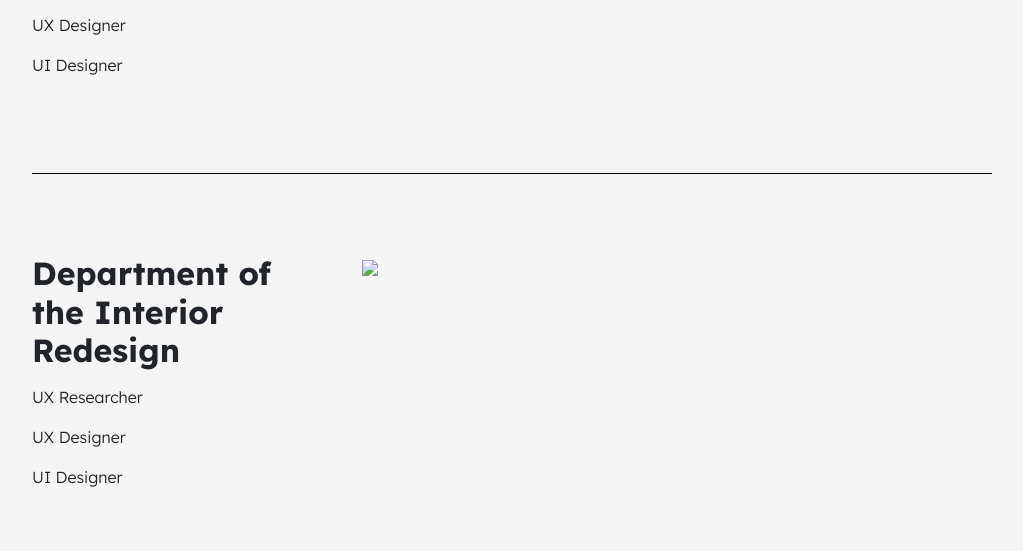
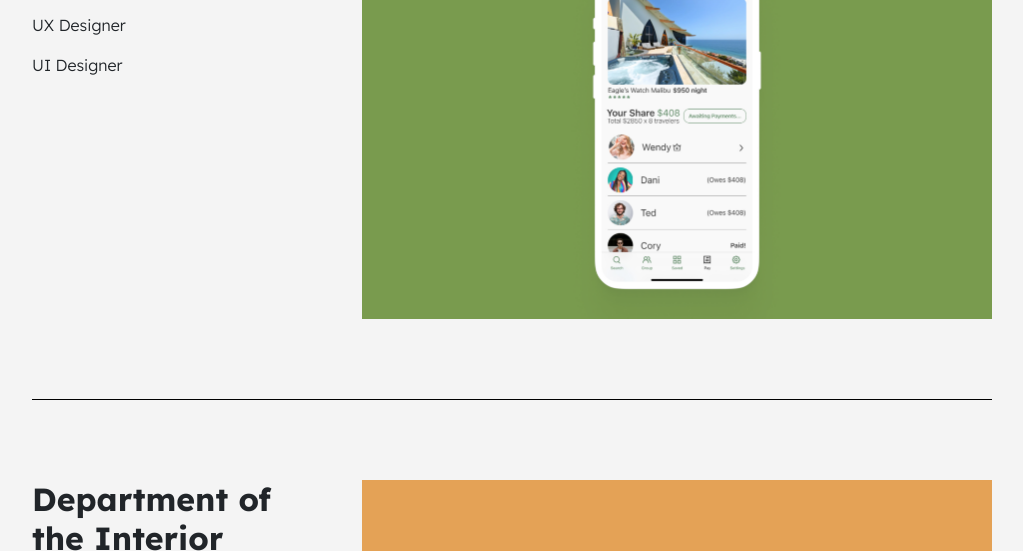
Before and after one commit to AlexGoodlett/UX_UI_HW_17, a plain HTML site: page index.HTML in a window 1280 px wide. Shown: the part 541-1092 px from the top of the page, without its empty margins (128-1151 px from the left). Drawn offline with nearby package versions, Linux system fonts and the light colour scheme; files whose address does not match are found by name.

Commit message:
Images renamed
I renamed images to fix the broken links.

```diff
--- a/index.HTML
+++ b/index.HTML
@@ -71,7 +71,7 @@
           <div><p>UI Designer</p></div>
 
         </div>
-        <div class="col-xl-8"><img src="/Users/alexgoodlett/Desktop/Goodlett_portfolio/images/Frame 1.jpg" class="img-fluid"></div>
+        <div class="col-xl-8"><img src="/Users/alexgoodlett/Desktop/Goodlett_portfolio/images/Frame1.jpg" class="img-fluid"></div>
 
       </div>
     </div>
@@ -95,7 +95,7 @@
             <div><p>UI Designer</p></div>
 
           </div>
-          <div class="col-xl-8"><img src="/Users/alexgoodlett/Desktop/Goodlett_portfolio/images/Frame 2.jpg" class="img-fluid"></div>
+          <div class="col-xl-8"><img src="/Users/alexgoodlett/Desktop/Goodlett_portfolio/images/Frame2.jpg" class="img-fluid"></div>
             </div>
         </div>
       </div>
```
